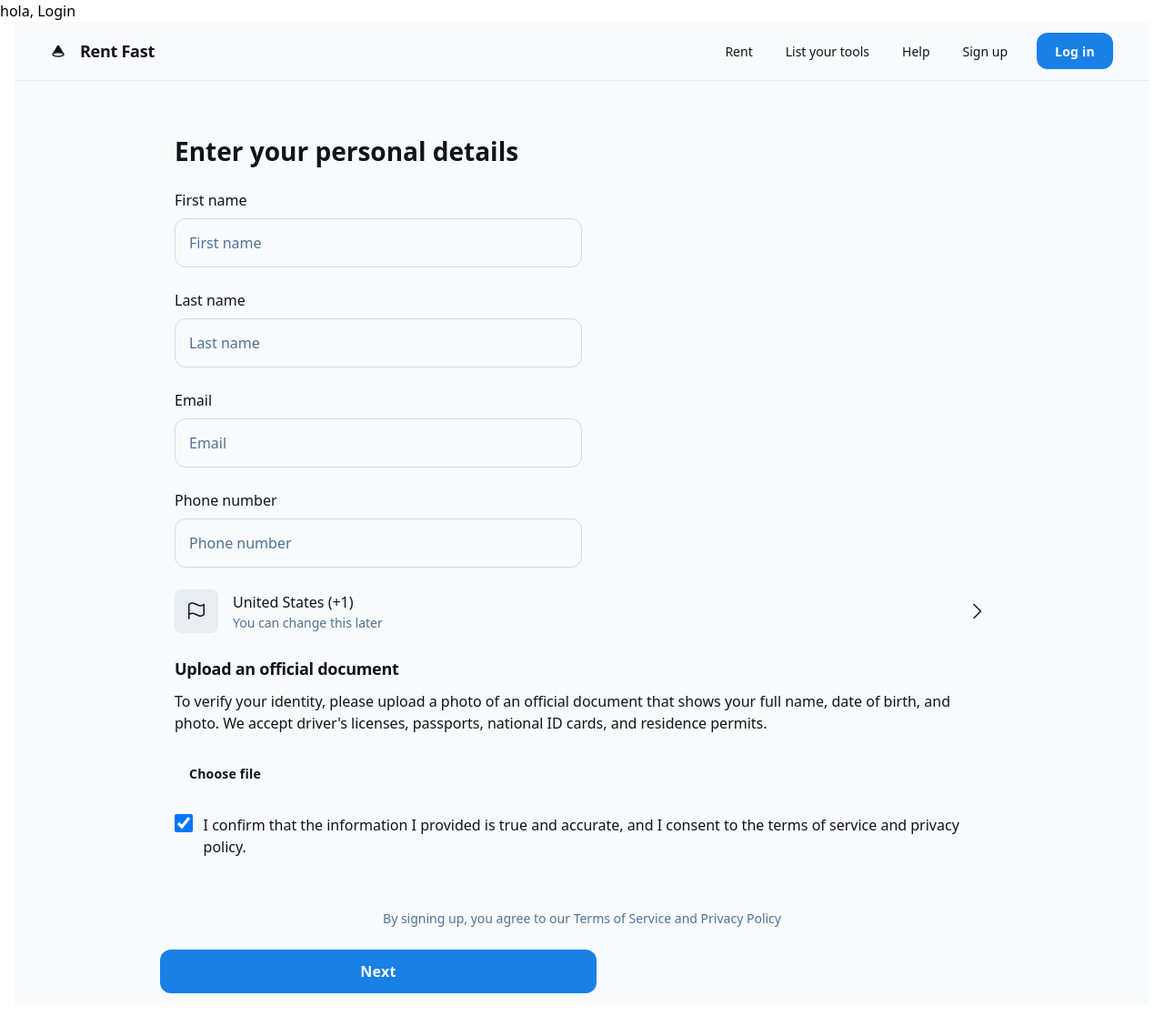
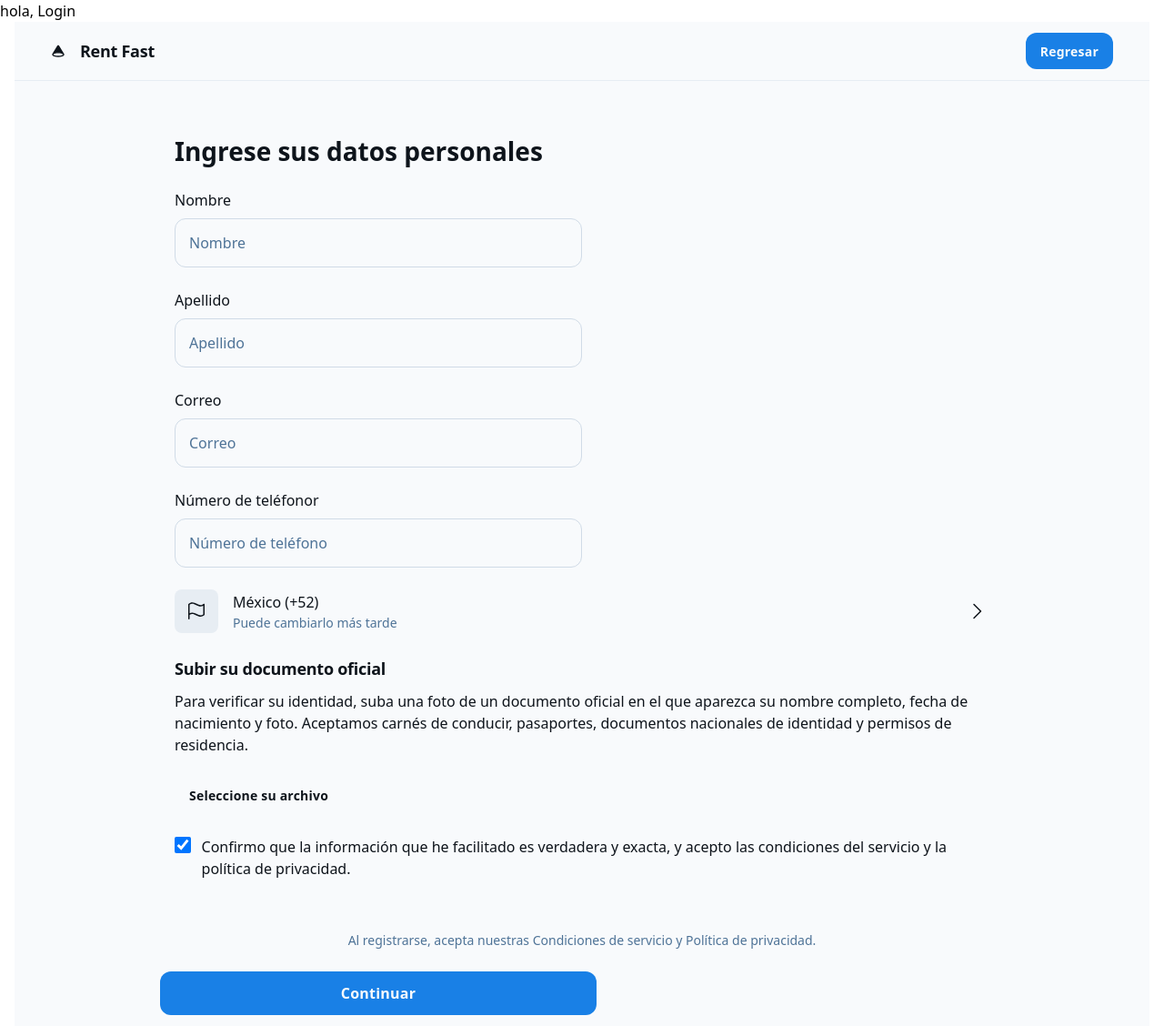
Before and after one commit to metodosformalesds/t1_mfds_2024, a Django app: template rent_fast/users/templates/users/register.html in a window 1280 px wide. Shown: the whole page at 91% size. Before the commit the page ends 1092 px from the top, so only its background shows below. Run offline with Django 5.2, Linux system fonts and the light colour scheme; the template is opened without the code that fills it, so the values that code supplies are empty; some libraries are stand-ins or nearby versions.

Commit message:
Register view Actualizado

```diff
--- a/rent_fast/users/templates/users/register.html
+++ b/rent_fast/users/templates/users/register.html
@@ -16,41 +16,36 @@
         </div>
         <div class="flex flex-1 justify-end gap-8">
           <div class="flex items-center gap-9">
-            <a class="text-sm font-medium leading-normal text-[#0e141b]" href="#">Rent</a>
-            <a class="text-sm font-medium leading-normal text-[#0e141b]" href="#">List your tools</a>
-            <a class="text-sm font-medium leading-normal text-[#0e141b]" href="#">Help</a>
-            <a class="text-sm font-medium leading-normal text-[#0e141b]" href="#">Sign up</a>
-          </div>
           <button class="flex h-10 min-w-[84px] max-w-[480px] cursor-pointer items-center justify-center overflow-hidden rounded-xl bg-[#1980e6] px-4 text-sm font-bold leading-normal tracking-[0.015em] text-slate-50">
-            <span class="truncate">Log in</span>
+            <span class="truncate">Regresar</span>
           </button>
         </div>
       </header>
       <div class="flex flex-1 justify-center px-40 py-5">
         <div class="layout-content-container flex w-[512px] max-w-[512px] max-w-[960px] flex-1 flex-col py-5">
-          <h2 class="tracking-light px-4 pb-3 pt-5 text-left text-[28px] font-bold leading-tight text-[#0e141b]">Enter your personal details</h2>
+          <h2 class="tracking-light px-4 pb-3 pt-5 text-left text-[28px] font-bold leading-tight text-[#0e141b]">Ingrese sus datos personales</h2>
           <div class="flex max-w-[480px] flex-wrap items-end gap-4 px-4 py-3">
             <label class="flex min-w-40 flex-1 flex-col">
-              <p class="pb-2 text-base font-medium leading-normal text-[#0e141b]">First name</p>
-              <input placeholder="First name" class="form-input flex h-14 w-full min-w-0 flex-1 resize-none overflow-hidden rounded-xl border border-[#d0dbe7] bg-slate-50 p-[15px] text-base font-normal leading-normal text-[#0e141b] placeholder:text-[#4e7397] focus:border-[#d0dbe7] focus:outline-0 focus:ring-0" value="" />
+              <p class="pb-2 text-base font-medium leading-normal text-[#0e141b]">Nombre</p>
+              <input placeholder="Nombre" class="form-input flex h-14 w-full min-w-0 flex-1 resize-none overflow-hidden rounded-xl border border-[#d0dbe7] bg-slate-50 p-[15px] text-base font-normal leading-normal text-[#0e141b] placeholder:text-[#4e7397] focus:border-[#d0dbe7] focus:outline-0 focus:ring-0" value="" />
             </label>
           </div>
           <div class="flex max-w-[480px] flex-wrap items-end gap-4 px-4 py-3">
             <label class="flex min-w-40 flex-1 flex-col">
-              <p class="pb-2 text-base font-medium leading-normal text-[#0e141b]">Last name</p>
-              <input placeholder="Last name" class="form-input flex h-14 w-full min-w-0 flex-1 resize-none overflow-hidden rounded-xl border border-[#d0dbe7] bg-slate-50 p-[15px] text-base font-normal leading-normal text-[#0e141b] placeholder:text-[#4e7397] focus:border-[#d0dbe7] focus:outline-0 focus:ring-0" value="" />
+              <p class="pb-2 text-base font-medium leading-normal text-[#0e141b]">Apellido</p>
+              <input placeholder="Apellido" class="form-input flex h-14 w-full min-w-0 flex-1 resize-none overflow-hidden rounded-xl border border-[#d0dbe7] bg-slate-50 p-[15px] text-base font-normal leading-normal text-[#0e141b] placeholder:text-[#4e7397] focus:border-[#d0dbe7] focus:outline-0 focus:ring-0" value="" />
             </label>
           </div>
           <div class="flex max-w-[480px] flex-wrap items-end gap-4 px-4 py-3">
             <label class="flex min-w-40 flex-1 flex-col">
-              <p class="pb-2 text-base font-medium leading-normal text-[#0e141b]">Email</p>
-              <input placeholder="Email" class="form-input flex h-14 w-full min-w-0 flex-1 resize-none overflow-hidden rounded-xl border border-[#d0dbe7] bg-slate-50 p-[15px] text-base font-normal leading-normal text-[#0e141b] placeholder:text-[#4e7397] focus:border-[#d0dbe7] focus:outline-0 focus:ring-0" value="" />
+              <p class="pb-2 text-base font-medium leading-normal text-[#0e141b]">Correo</p>
+              <input placeholder="Correo" class="form-input flex h-14 w-full min-w-0 flex-1 resize-none overflow-hidden rounded-xl border border-[#d0dbe7] bg-slate-50 p-[15px] text-base font-normal leading-normal text-[#0e141b] placeholder:text-[#4e7397] focus:border-[#d0dbe7] focus:outline-0 focus:ring-0" value="" />
             </label>
           </div>
           <div class="flex max-w-[480px] flex-wrap items-end gap-4 px-4 py-3">
             <label class="flex min-w-40 flex-1 flex-col">
-              <p class="pb-2 text-base font-medium leading-normal text-[#0e141b]">Phone number</p>
-              <input placeholder="Phone number" class="form-input flex h-14 w-full min-w-0 flex-1 resize-none overflow-hidden rounded-xl border border-[#d0dbe7] bg-slate-50 p-[15px] text-base font-normal leading-normal text-[#0e141b] placeholder:text-[#4e7397] focus:border-[#d0dbe7] focus:outline-0 focus:ring-0" value="" />
+              <p class="pb-2 text-base font-medium leading-normal text-[#0e141b]">Número de teléfonor</p>
+              <input placeholder="Número de teléfono" class="form-input flex h-14 w-full min-w-0 flex-1 resize-none overflow-hidden rounded-xl border border-[#d0dbe7] bg-slate-50 p-[15px] text-base font-normal leading-normal text-[#0e141b] placeholder:text-[#4e7397] focus:border-[#d0dbe7] focus:outline-0 focus:ring-0" value="" />
             </label>
           </div>
           <div class="flex min-h-[72px] items-center justify-between gap-4 bg-slate-50 px-4 py-2">
@@ -61,8 +56,8 @@
                 </svg>
               </div>
               <div class="flex flex-col justify-center">
-                <p class="line-clamp-1 text-base font-medium leading-normal text-[#0e141b]">United States (+1)</p>
-                <p class="line-clamp-2 text-sm font-normal leading-normal text-[#4e7397]">You can change this later</p>
+                <p class="line-clamp-1 text-base font-medium leading-normal text-[#0e141b]">México (+52)</p>
+                <p class="line-clamp-2 text-sm font-normal leading-normal text-[#4e7397]">Puede cambiarlo más tarde</p>
               </div>
             </div>
             <div class="shrink-0">
@@ -73,27 +68,27 @@
               </div>
             </div>
           </div>
-          <h3 class="px-4 pb-2 pt-4 text-lg font-bold leading-tight tracking-[-0.015em] text-[#0e141b]">Upload an official document</h3>
-          <p class="px-4 pb-3 pt-1 text-base font-normal leading-normal text-[#0e141b]">To verify your identity, please upload a photo of an official document that shows your full name, date of birth, and photo. We accept driver's licenses, passports, national ID cards, and residence permits.</p>
+          <h3 class="px-4 pb-2 pt-4 text-lg font-bold leading-tight tracking-[-0.015em] text-[#0e141b]">Subir su documento oficial</h3>
+          <p class="px-4 pb-3 pt-1 text-base font-normal leading-normal text-[#0e141b]">Para verificar su identidad, suba una foto de un documento oficial en el que aparezca su nombre completo, fecha de nacimiento y foto. Aceptamos carnés de conducir, pasaportes, documentos nacionales de identidad y permisos de residencia.</p>
           <div class="flex justify-start px-4 py-3">
             <button class="flex h-10 min-w-[84px] max-w-[480px] cursor-pointer items-center justify-center overflow-hidden rounded-xl bg-transparent px-4 text-sm font-bold leading-normal tracking-[0.015em] text-[#0e141b]">
-              <span class="truncate">Choose file</span>
+              <span class="truncate">Seleccione su archivo</span>
             </button>
           </div>
           <div class="px-4">
             <label class="flex flex-row gap-x-3 py-3">
               <input type="checkbox" class="h-5 w-5 rounded border-2 border-[#d0dbe7] bg-transparent text-[#1980e6] checked:border-[#1980e6] checked:bg-[#1980e6] checked:bg-[image:--checkbox-tick-svg] focus:border-[#d0dbe7] focus:outline-none focus:ring-0 focus:ring-offset-0" checked="" />
-              <p class="text-base font-normal leading-normal text-[#0e141b]">I confirm that the information I provided is true and accurate, and I consent to the terms of service and privacy policy.</p>
+              <p class="text-base font-normal leading-normal text-[#0e141b]">Confirmo que la información que he facilitado es verdadera y exacta, y acepto las condiciones del servicio y la política de privacidad.</p>
             </label>
           </div>
         </div>
       </div>
       <footer class="flex justify-center">
         <div class="flex max-w-[960px] flex-1 flex-col">
-          <p class="px-4 pb-3 pt-1 text-center text-sm font-normal leading-normal text-[#4e7397]">By signing up, you agree to our Terms of Service and Privacy Policy</p>
+          <p class="px-4 pb-3 pt-1 text-center text-sm font-normal leading-normal text-[#4e7397]">Al registrarse, acepta nuestras Condiciones de servicio y Política de privacidad.</p>
           <div class="flex px-4 py-3">
             <button class="flex h-12 min-w-[84px] max-w-[480px] flex-1 cursor-pointer items-center justify-center overflow-hidden rounded-xl bg-[#1980e6] px-5 text-base font-bold leading-normal tracking-[0.015em] text-slate-50">
-              <span class="truncate">Next</span>
+              <span class="truncate">Continuar</span>
             </button>
           </div>
         </div>
```
